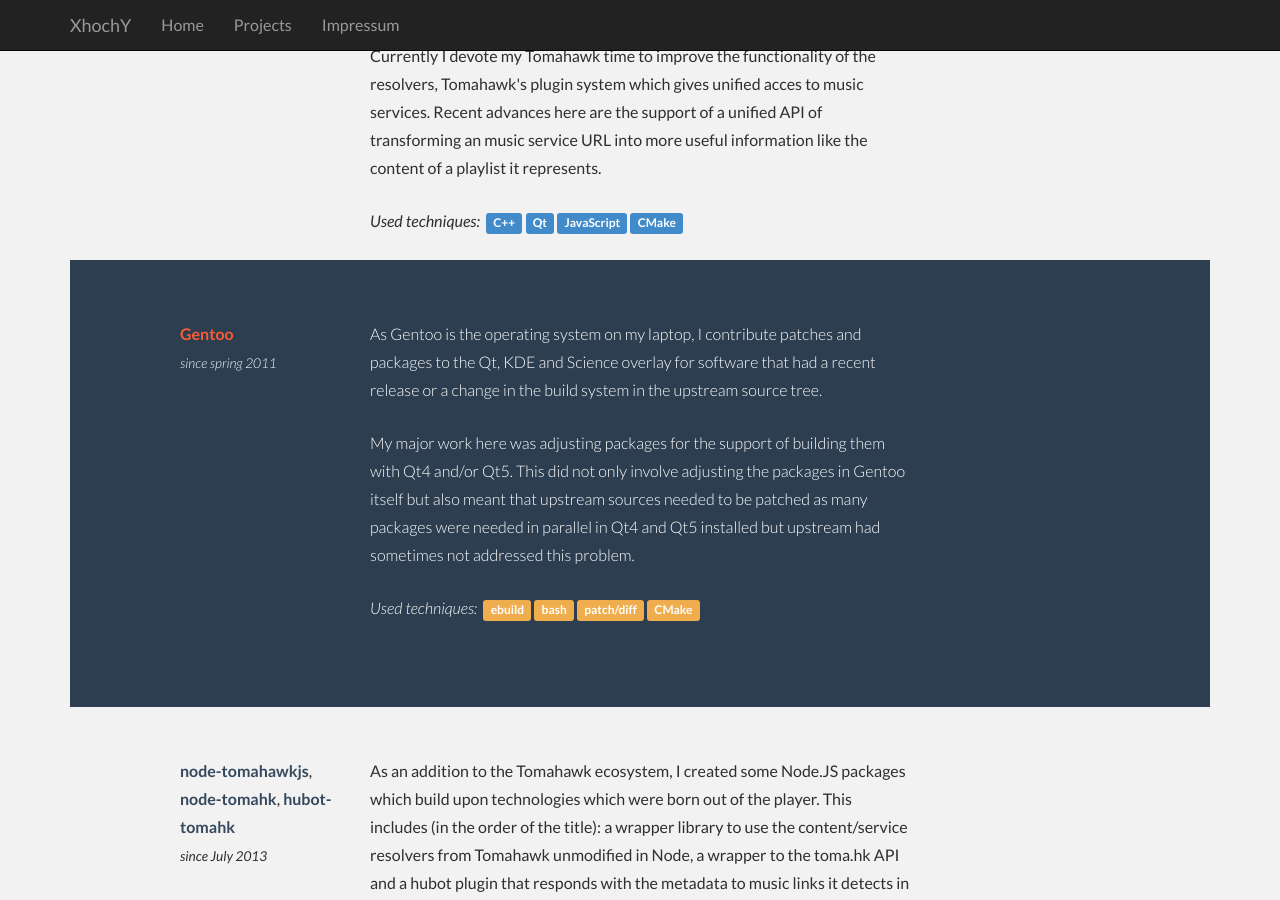
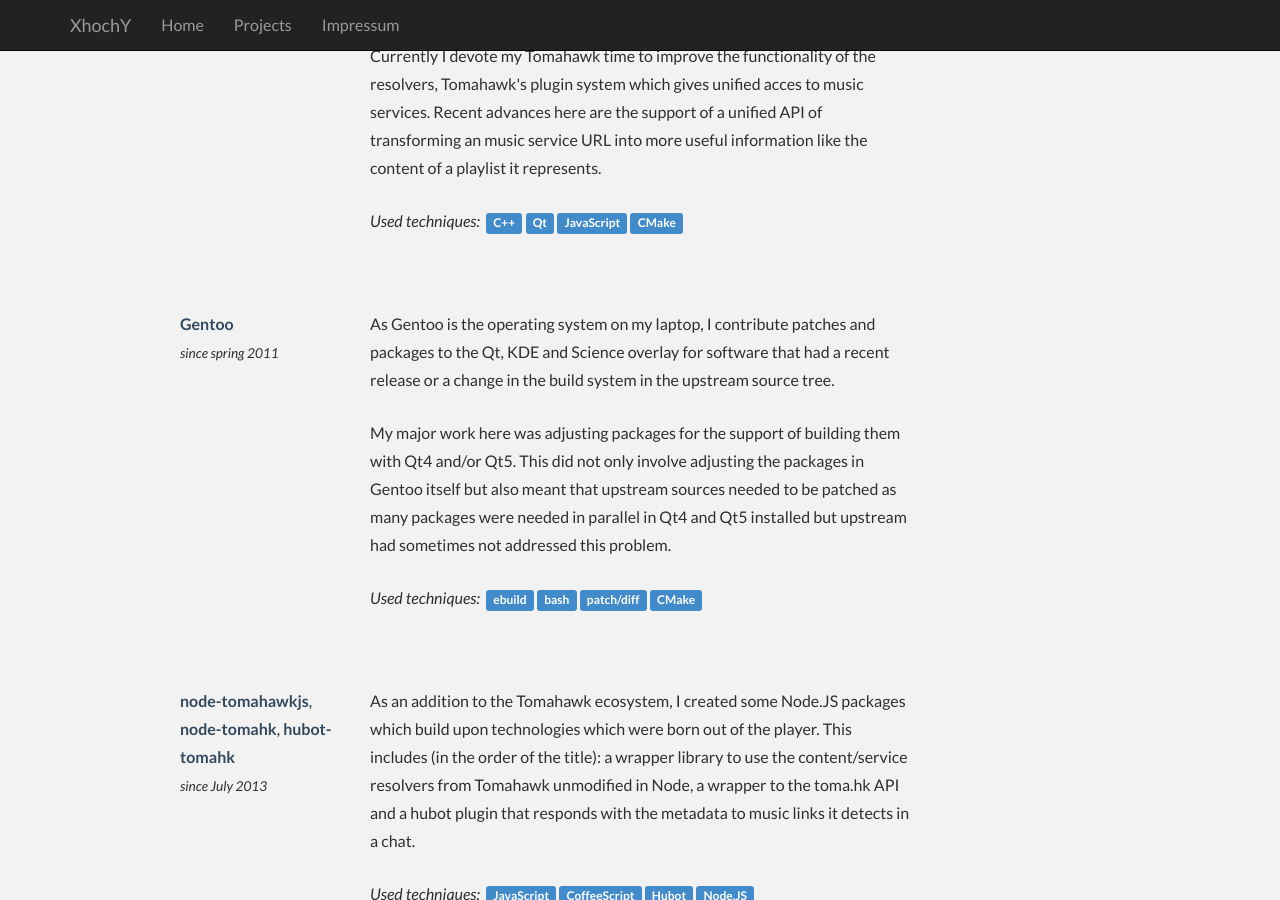
Before and after one commit to xhochy/xhochy.github.com, a Jekyll site: the page built from projects.html, in a window 1280 px wide and 900 px high, scrolled down 704 px. Built offline with Jekyll 4.4.1, drawn with Linux system fonts in a browser that asks for light colours.

Commit message:
Change Gentoo pariticipation to other style

```diff
--- a/projects.html
+++ b/projects.html
@@ -60,7 +60,7 @@
         </div>
     </div>
 </div>
-<div class="container bluewrap">
+<div class="container desc">
     <div class="row">
         <div class="col-lg-2 col-lg-offset-1">
             <p>
@@ -81,10 +81,10 @@
             </p>
             <p>
             <em>Used techniques:&nbsp;</em>
-            <span class="label label-warning">ebuild</span>
-            <span class="label label-warning">bash</span>
-            <span class="label label-warning">patch/diff</span>
-            <span class="label label-warning">CMake</span>
+            <span class="label label-primary">ebuild</span>
+            <span class="label label-primary">bash</span>
+            <span class="label label-primary">patch/diff</span>
+            <span class="label label-primary">CMake</span>
             </p>
         </div>
     </div>
```
